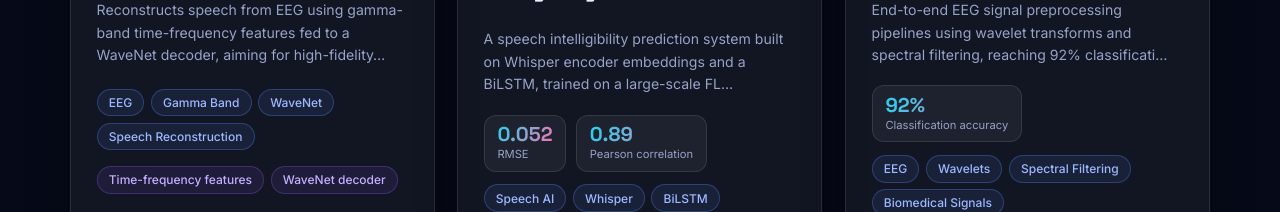
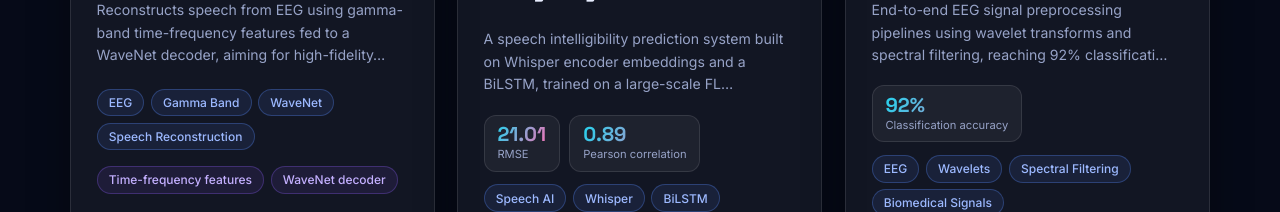
Before and after one commit to SaketITCS/Saket_portfolio, a React (Vite) app in the folder saketresearch-react/: page / in a window 1280 px wide. Shown: the part 8300-8512 px from the top of the page. Built offline with nearby package versions, Linux system fonts and the light colour scheme.

Commit message:
Update RMSE metric value in data.js

```diff
--- a/saketresearch-react/src/data.js
+++ b/saketresearch-react/src/data.js
@@ -34,7 +34,7 @@ const PROJECTS = [ // github: "" hides the GitHub button. metrics/points show in
  {title:"Self-Supervised Speech Intelligibility Prediction",cat:"Speech",tags:["Speech AI","Whisper","BiLSTM","Self-Supervised"],tech:["Whisper encoder","BiLSTM"],github:"",img:"",
   where:"IIT Jammu",
   desc:"A speech intelligibility prediction system built on Whisper encoder embeddings and a BiLSTM, trained on a large-scale FLAC dataset without manual annotations.",
-  metrics:[["0.052","RMSE"],["0.89","Pearson correlation"]],
+  metrics:[["21.01","RMSE"],["0.89","Pearson correlation"]],
   points:["Whisper encoder embeddings as input representation","BiLSTM for temporal modelling","No manual annotations needed"]},
  {title:"EEG Preprocessing Pipelines",cat:"EEG",tags:["EEG","Wavelets","Spectral Filtering","Biomedical Signals"],tech:["MNE-Python","PyWavelets"],github:"",img:"",
   where:"IIT Jammu",
```
